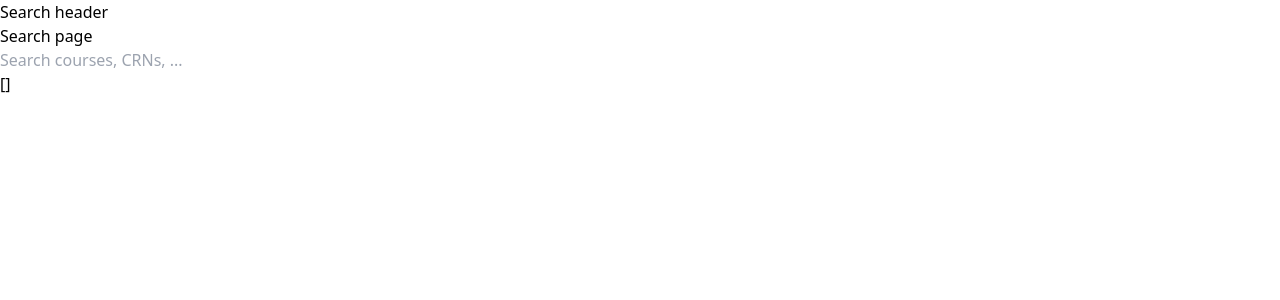
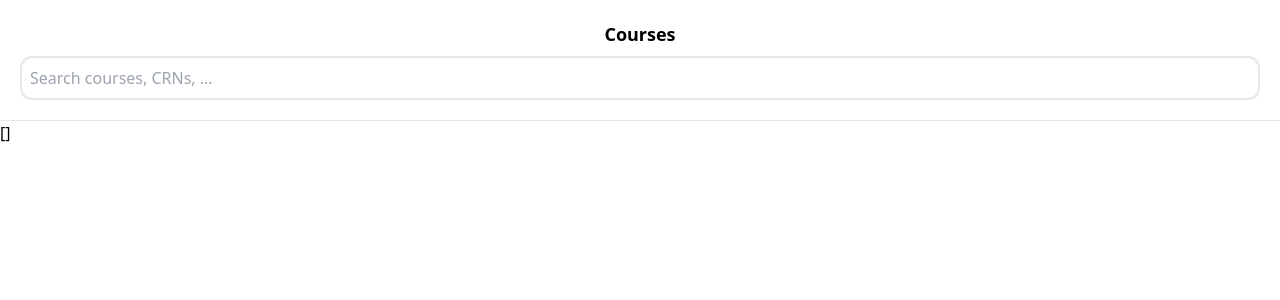
Before and after one commit to ninest/course-planner, a Next.js app: page / in a window 1280 px wide. Shown: the top 300 px of the page. Built offline with nearby package versions, Linux system fonts and the light colour scheme; no server answers.

Commit message:
Add search header

```diff
--- a/app/(search)/course-search-bar.tsx
+++ b/app/(search)/course-search-bar.tsx
@@ -4,32 +4,26 @@ import { SearchGroup } from "@/.data/types";
 import { ChangeEvent, Dispatch, SetStateAction, useState } from "react";
 import { useSearchBar } from "./hooks/use-search-bar";
 
-interface CourseSearchBarProps {
+interface CourseSearchBarProps {}
 
-}
-
-export function CourseSearchBar({ }: CourseSearchBarProps) {
-
+export function CourseSearchBar({}: CourseSearchBarProps) {
   // const [text, setText] = useState("");
-  const {setCourseSearchQuery, value} = useSearchBar()
-
+  const { setCourseSearchQuery, value } = useSearchBar();
 
   const onKey = (e: ChangeEvent<HTMLInputElement>) => {
-
-    const query = e.currentTarget.value
-    setCourseSearchQuery(query)
-  }
+    const query = e.currentTarget.value;
+    setCourseSearchQuery(query);
+  };
 
   return (
     <>
-
       <input
         type="text"
         placeholder="Search courses, CRNs, ..."
         value={value}
         onChange={onKey}
+        className="form-field"
       />
-
     </>
   );
 }
--- a/app/(search)/page.tsx
+++ b/app/(search)/page.tsx
@@ -1,20 +1,13 @@
 "use client";
 
-import { useState } from "react";
 import { CourseSearchBar } from "./course-search-bar";
 import { useSearchBar } from "./hooks/use-search-bar";
 
 export default function SearchPage() {
   const {searchGroups} = useSearchBar()
   return (
-    <h1>
-      Search page
-      <div>
-        <CourseSearchBar  />
-      </div>
-      <div>
-        {JSON.stringify(searchGroups,null,2)}
-      </div>
-    </h1>
+    <div>
+      {JSON.stringify(searchGroups,null,2)}
+    </div>
   );
 }
--- a/app/(search)/search-header.tsx
+++ b/app/(search)/search-header.tsx
@@ -1,3 +1,10 @@
-export function SearchHeader(){
-  return <header>Search header</header>
+import { CourseSearchBar } from "./course-search-bar";
+
+export function SearchHeader() {
+  return (
+    <header className="border-b p-5 flex flex-col">
+      <h1 className="text-lg font-bold text-center mb-2">Courses</h1>
+      <CourseSearchBar />
+    </header>
+  );
 }
--- a/app/globals.css
+++ b/app/globals.css
@@ -3,6 +3,6 @@
 @tailwind utilities;
 
 .form-field {
-  @apply p-2 rounded-lg border-2 text-gray-700 focus:border-indigo-500;
+  @apply p-2 rounded-xl border-2 text-gray-700 focus:border-indigo-500;
   @apply focus:outline-none;
 }
```
Lines whose indentation alone changed are shown as unchanged.
